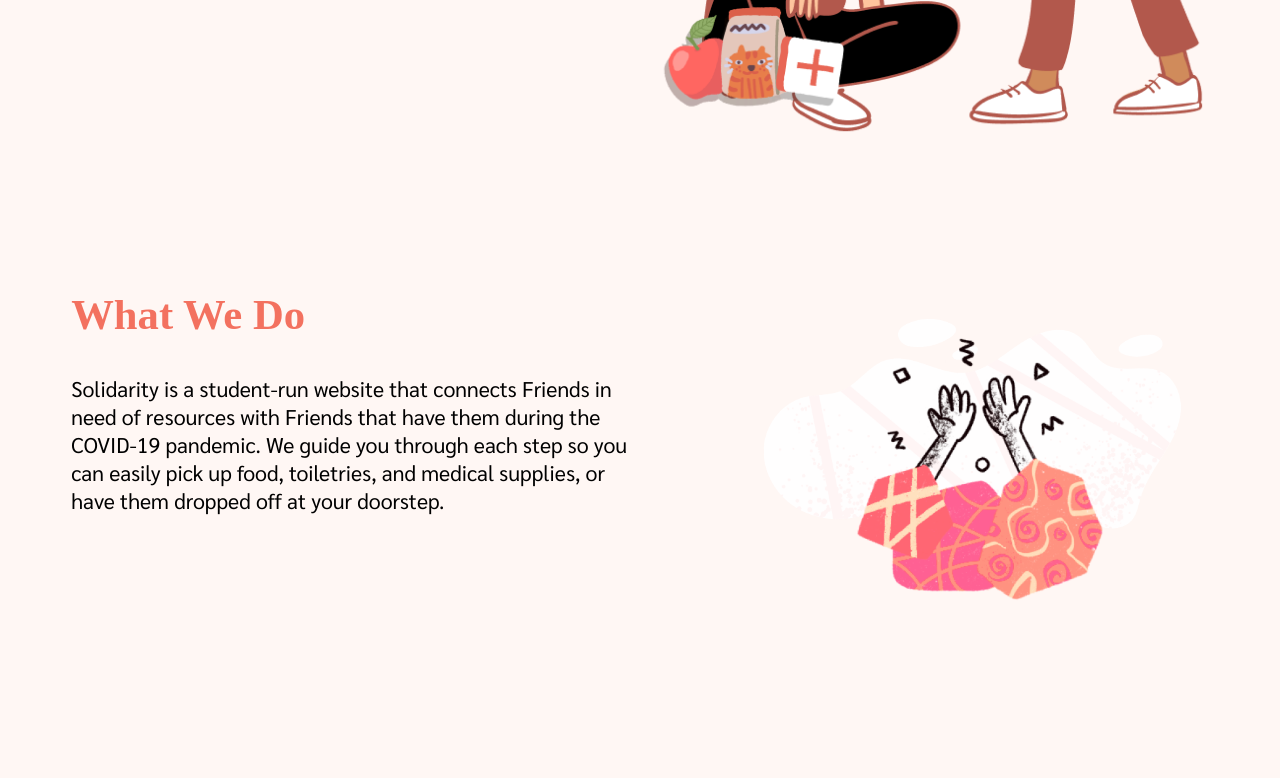
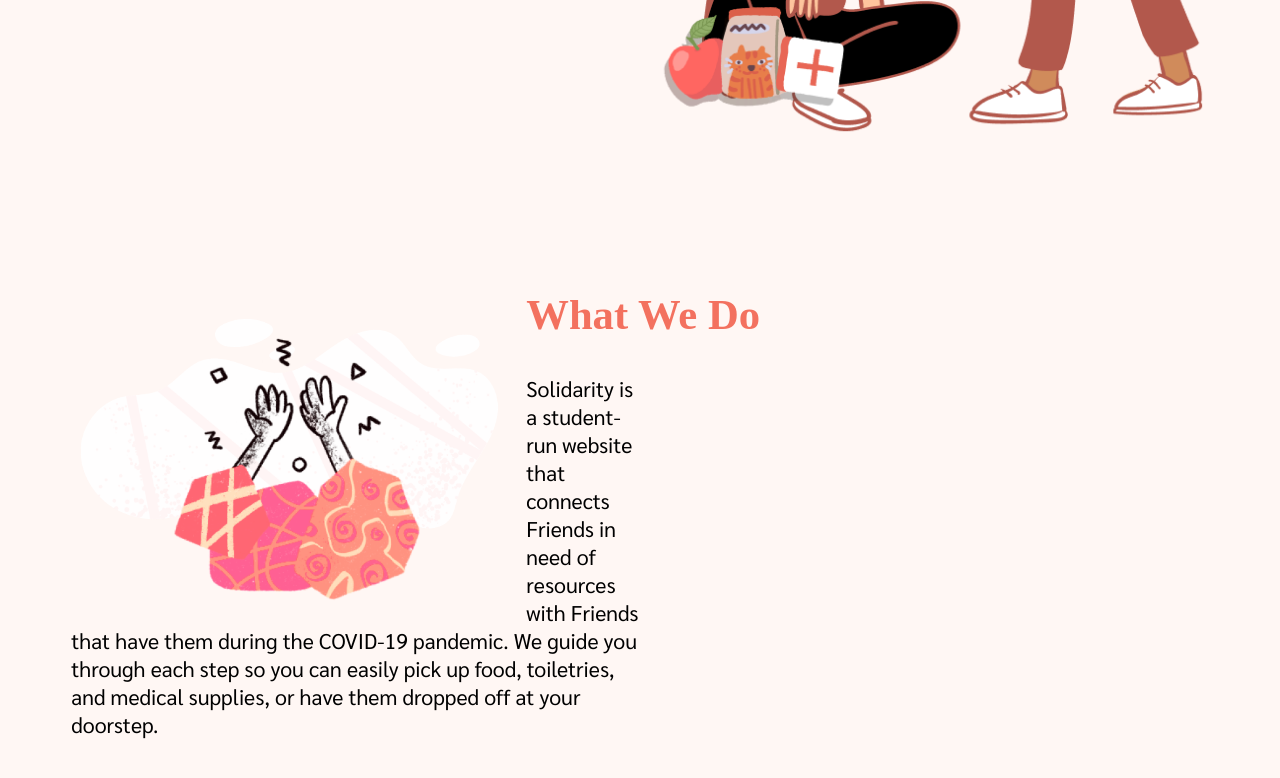
Before and after one commit to topoisomerase/covidsucks, a plain HTML site: page index.html in a window 1280 px wide. Shown: the part 514-1292 px from the top of the page. Drawn offline with Linux system fonts and the light colour scheme; a web font is replaced by a local one.

Commit message:
Add files via upload

```diff
--- a/style.css
+++ b/style.css
@@ -144,6 +144,11 @@ a:visited{
   float: right;
 }
 
+#hiwpic{
+  width:40%;
+  float:left;
+}
+
 #requestContent{
   width:35%;
   margin-top:5%;
```
